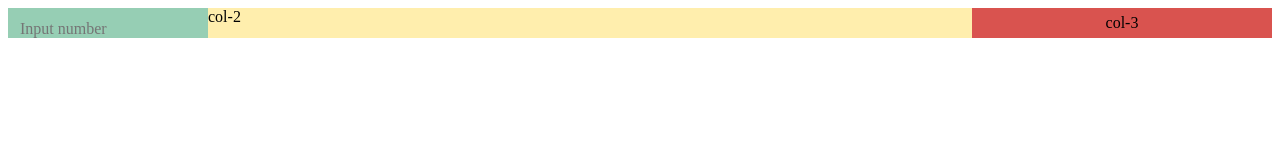
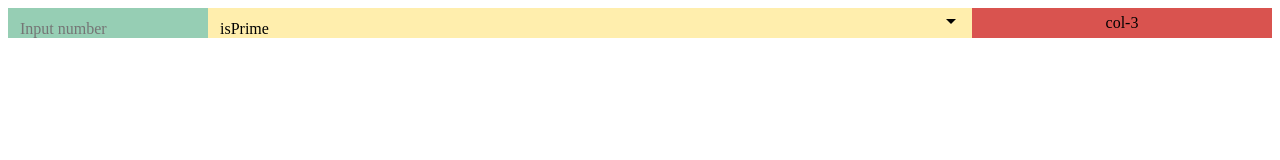
Before and after one commit to kanomtang/problem1-section2, an Angular app in the folder problem1-section2/: page / in a window 1280 px wide. Shown: the top 160 px of the page. Built offline with nearby package versions, Linux system fonts and the light colour scheme.

Commit message:
feat: Implement second column for holding math option - In this column user can click the select option to select math   solution which going to calculate in last column

```diff
--- a/problem1-section2/src/app/app.component.html
+++ b/problem1-section2/src/app/app.component.html
@@ -7,6 +7,15 @@
     </mat-form-field>
   </div>
 
-  <div class="second-col">col-2</div>
+  <div class="second-col">
+    <mat-form-field appearance="fill" class="full-width">
+    <mat-select [(value)]="mathematicSelected">
+      <mat-option *ngFor="let option of mathematicsOption" [value]="option.value">
+        {{option.text}}
+      </mat-option>
+    </mat-select>
+  </mat-form-field>
+  </div>
+
   <div class="third-col">col-3</div>
 </form>
--- a/problem1-section2/src/app/app.component.ts
+++ b/problem1-section2/src/app/app.component.ts
@@ -10,6 +10,13 @@ export class AppComponent {
 
   // Data
   inputNumber: number = null
+  mathematicSelected: string = 'Prime'
+
+  // Options select
+  mathematicsOption = [
+    {text: 'isPrime', value: 'Prime'},
+    {text: 'isFibonacci', value: 'fibonacci'},
+  ]
 
   // Function
   onBlurInputNumber(event) {
```
